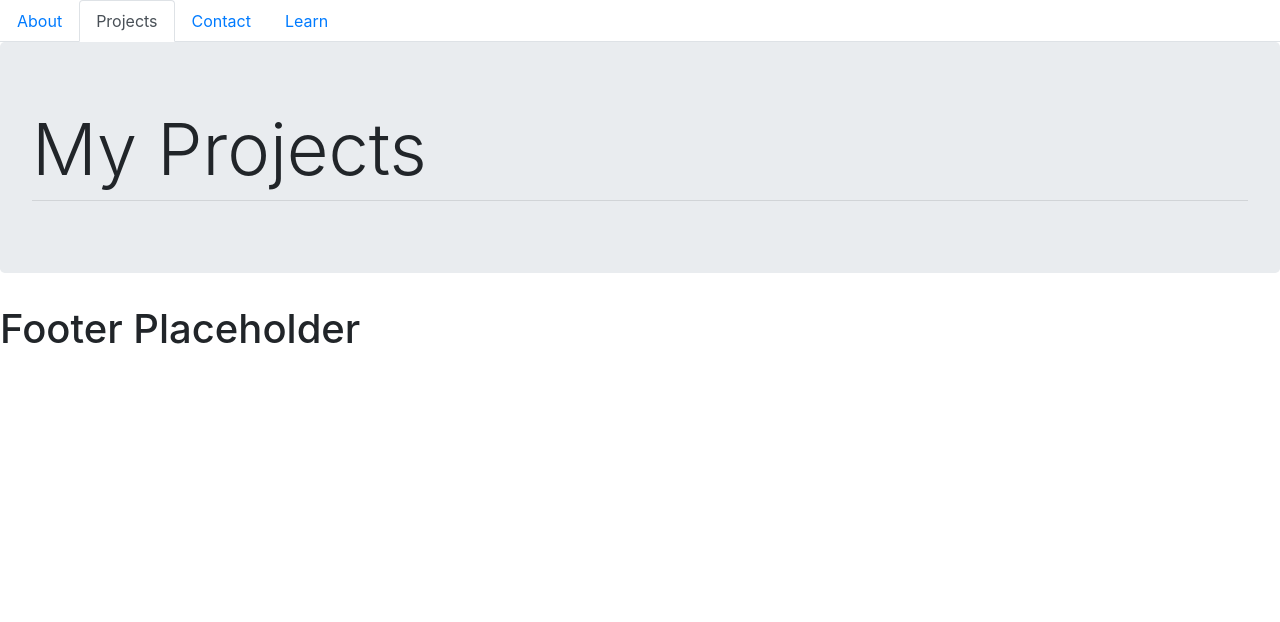
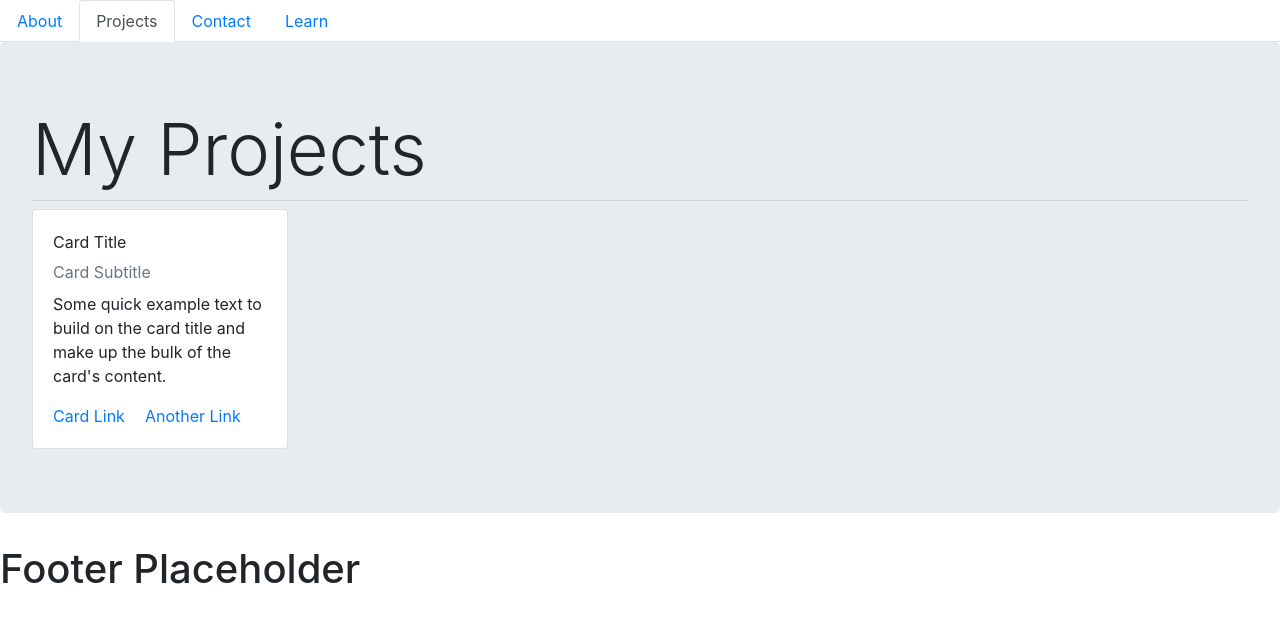
Before and after one commit to iampopov/reactProfile, a React (Create React App) app: page /projects in a window 1280 px wide. Shown: the top 622 px of the page. Built offline with nearby package versions, Linux system fonts and the light colour scheme; no server answers.

Commit message:
created card object and started wiring the API

```diff
--- /dev/null
+++ b/src/components/Card.js
@@ -0,0 +1,25 @@
+import React from "react";
+import { Card, CardBody, CardTitle, CardSubtitle, CardText, CardLink } from 'reactstrap';
+
+const ProjectCard = props => {
+      return (
+          <div>
+            <Card style={{ width: '16rem' }}>
+                <CardBody>
+                <CardTitle>Card Title</CardTitle>
+                <CardSubtitle className="mb-2 text-muted">Card Subtitle</CardSubtitle>
+                <CardText>
+                    Some quick example text to build on the card title and make up the bulk of
+                    the card's content.
+                </CardText>
+                <CardLink href="#">Card Link</CardLink>
+                <CardLink href="#">Another Link</CardLink>
+                </CardBody>
+            </Card>
+          </div>
+
+     );
+  }
+
+
+export default ProjectCard;
--- a/src/components/Projects.js
+++ b/src/components/Projects.js
@@ -1,15 +1,28 @@
 import React from "react";
 import { Jumbotron } from 'reactstrap';
+import API from "../utils/API"
+import ProjectCard from "./Card"
+
+const cardData = () => {
+  API.searchTerms()
+    .then(res => console.log(res.data[0].homepage))
+    .catch(err => console.log(err))
+
+}
 
 const Projects = props => {
+    console.log(cardData());
+
     return (
-    <div>
+    <>
     <Jumbotron>
       <h3 className="display-3">My Projects</h3>
       <hr className="my-2" />
+      <ProjectCard />
+
 
     </Jumbotron>
-  </div>);
+  </>);
 }
 
 export default Projects;
--- /dev/null
+++ b/src/utils/API.js
@@ -0,0 +1,11 @@
+import axios from "axios";
+
+// Export an object containing methods we'll use for accessing the Wikipedia API
+
+export default {
+  searchTerms: function(query) {
+    return axios.get(
+        "https://api.github.com/users/iampopov/repos"
+    );
+  }
+};
```
